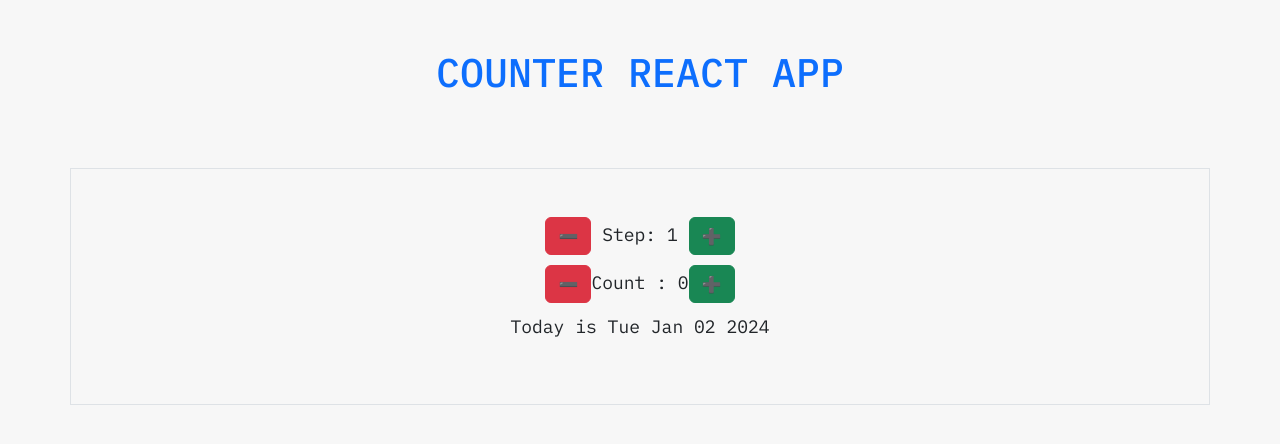
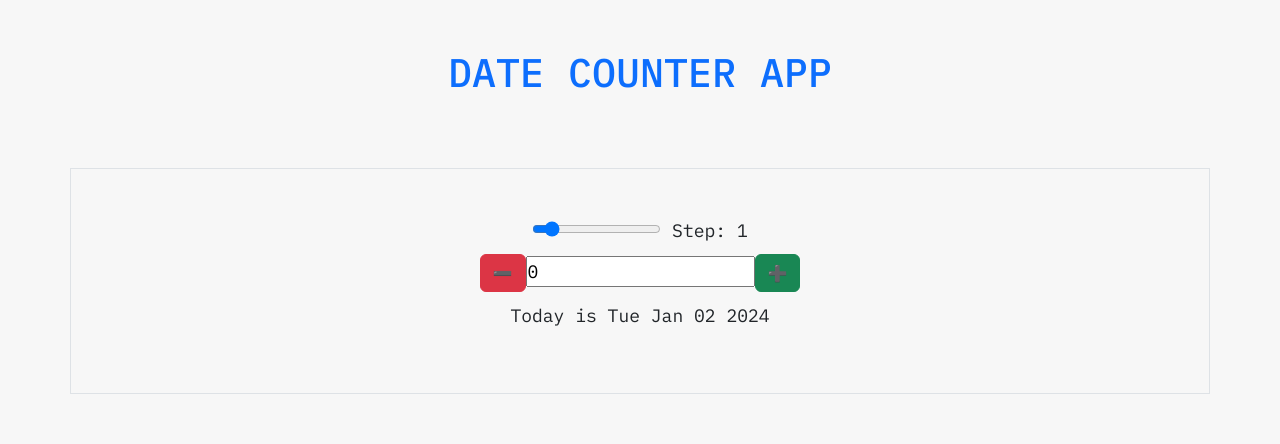
Before and after one commit to MAROTSE/date-counter-app, a React (Create React App) app: page / in a window 1280 px wide. Shown: the top 444 px of the page. Built offline with nearby package versions, Linux system fonts and the light colour scheme; the HTML template or start-up script is replaced by a standard one.

Commit message:
Apply the lesson of controlled element to the app

```diff
--- a/src/App.js
+++ b/src/App.js
@@ -12,39 +12,50 @@ function Counter() {
   const [step, setStep] = useState(1);
   const [count, setCount] = useState(0);
 
-  const date = new Date('2 Jan 2024');
+  const date = new Date();
   date.setDate(date.getDate() + count);
 
-  const minusStep = () => setStep((curStep) => curStep - 1);
-  const addStep = () => setStep((curStep) => curStep + 1);
-  const minusCount = () => setCount((curCount) => curCount - 1);
-  const addCount = () => setCount((curCount) => curCount + 1);
+  const stepOnchange = (e) => {
+    setStep(Number(e.target.value));
+  };
+
+  const countOnchange = (e) => {
+    setCount(Number(e.target.value));
+  };
+
+  const handleReset = () => {
+    setStep(1);
+    setCount(0);
+  };
+
+  const lessCount = () => setCount((curCount) => curCount - step);
+  const addCount = () => setCount((curCount) => curCount + step);
 
   return (
     <div>
       <h1 className="text-center text-primary p-4 my-4 text-uppercase">
-        Counter React App
+        Date Counter App
       </h1>
       <div className="container p-5 my-5 border">
         <div>
-          <button className="btn btn-danger " onClick={minusStep}>
+          <input
+            type="range"
+            min="0"
+            max="10"
+            value={step}
+            onChange={stepOnchange}
+          />
+          <span className="text-bold"> Step: {step} </span>
+        </div>
+        <div>
+          <button className="btn btn-danger" onClick={lessCount}>
             ➖
           </button>
-          <span className="text-bold"> Step: {step} </span>
-          <button className="btn btn-success" onClick={addStep}>
+          <input type="text" value={count} onChange={countOnchange} />
+
+          <button className="btn btn-success" onClick={addCount}>
             ➕
           </button>
-        </div>
-        <div>
-          <span>
-            <button className="btn btn-danger" onClick={minusCount}>
-              ➖
-            </button>
-            Count : {count}
-            <button className="btn btn-success" onClick={addCount}>
-              ➕
-            </button>
-          </span>
         </div>
         <p>
           <span>
@@ -56,6 +67,13 @@ function Counter() {
           </span>
           <span>{date.toDateString()}</span>
         </p>
+        {step !== 1 || count !== 0 ? (
+          <div>
+            <button className="btn btn-danger" onClick={handleReset}>
+              Reset
+            </button>
+          </div>
+        ) : null}
       </div>
     </div>
   );
```
